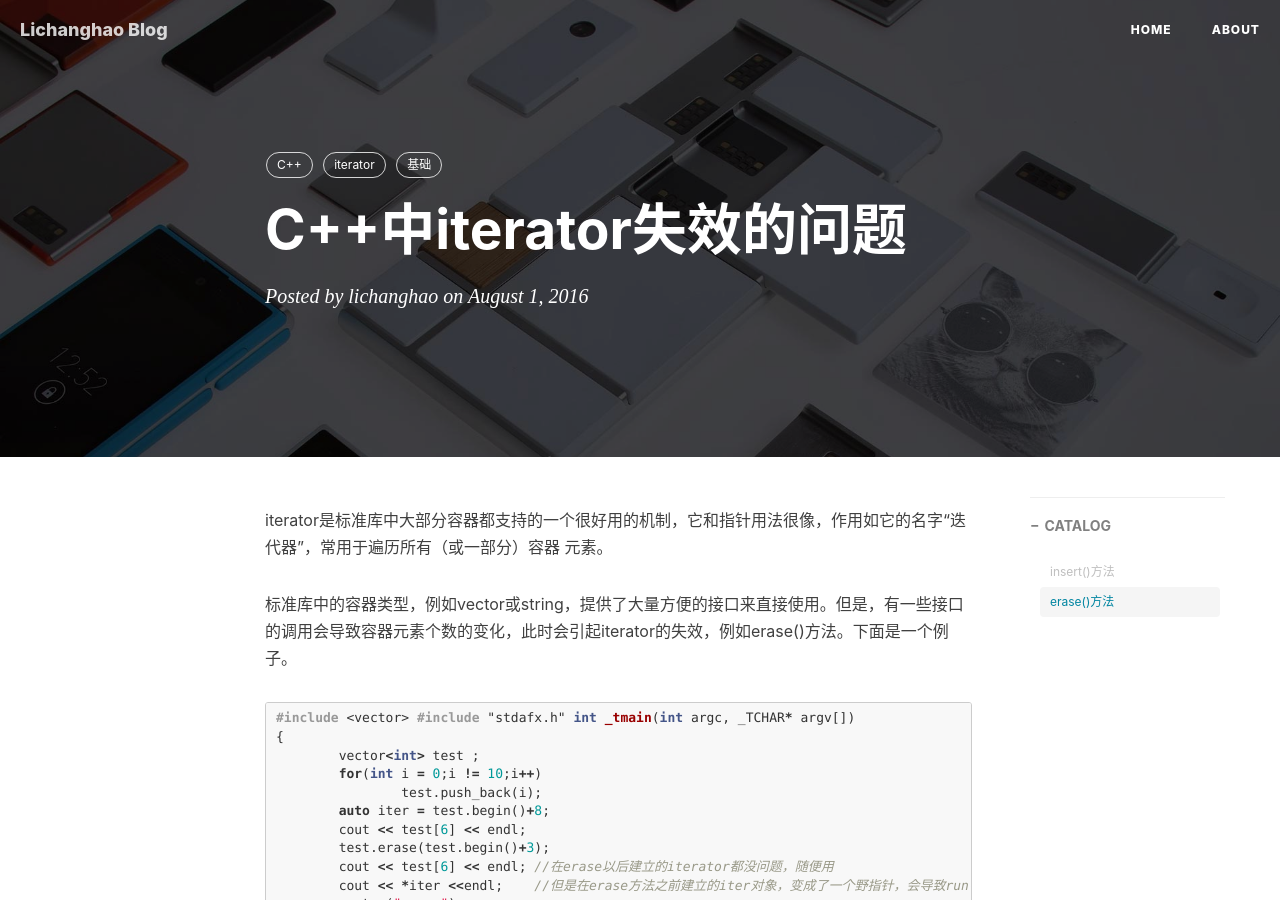
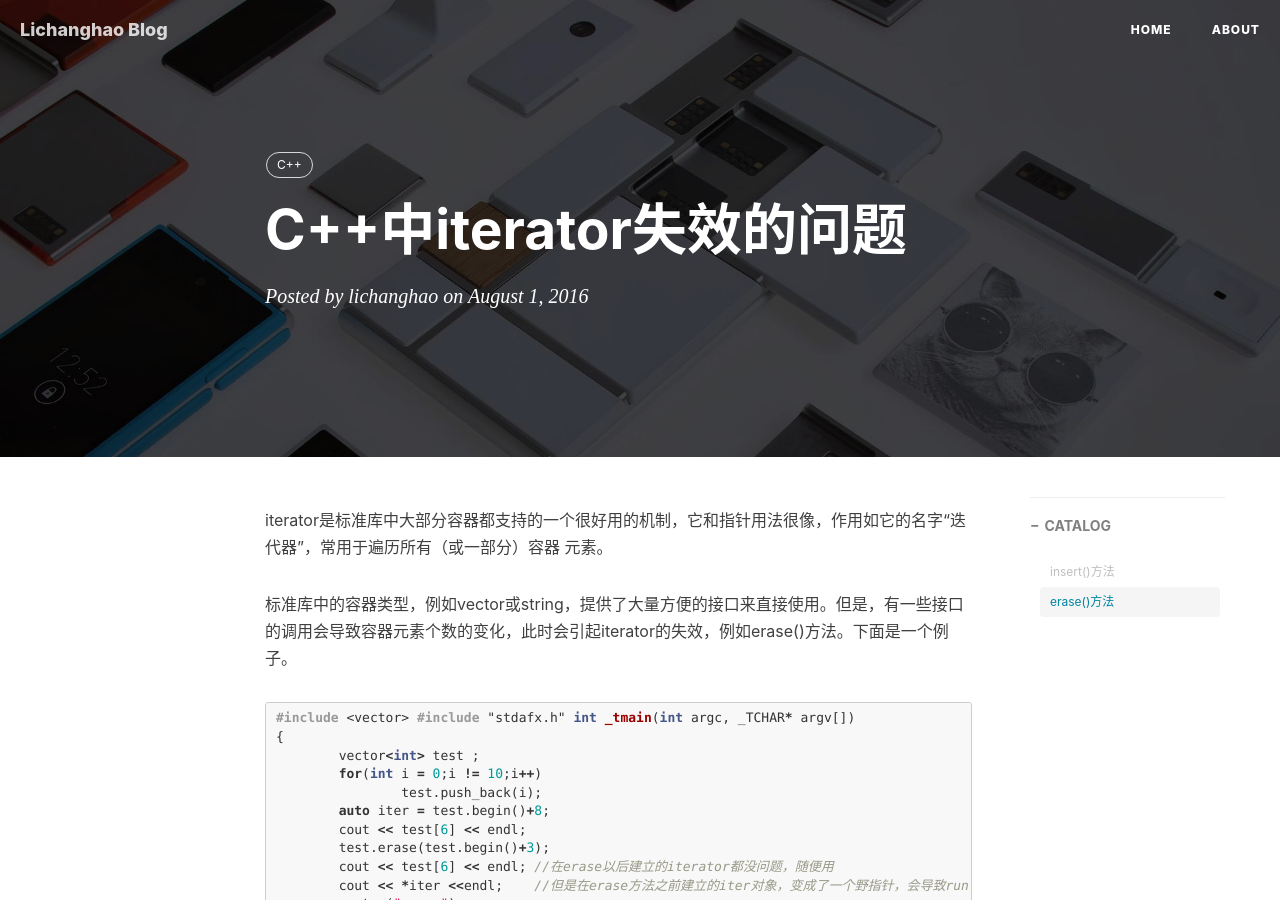
Before and after one commit to lichanghao/lichanghao.github.io.old, a Jekyll site: the page built from _posts/2016-08-01-C++中iterator失效的问题.md, in a window 1280 px wide and 900 px high. Built offline with Jekyll 4.4.1, drawn with Linux system fonts in a browser that asks for light colours; nearby versions of some CDN libraries; comment, search, counter and statistics services are not loaded.

Commit message:
Update 2016-08-01-C++中iterator失效的问题.md

```diff
--- a/_posts/2016-08-01-C++中iterator失效的问题.md
+++ b/_posts/2016-08-01-C++中iterator失效的问题.md
@@ -9,8 +9,6 @@ header-mask: 0.3
 catalog:    true
 tags:
     - C++
-    - iterator
-    - 基础
 ---
 
 
```
